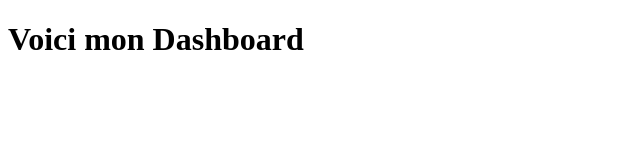
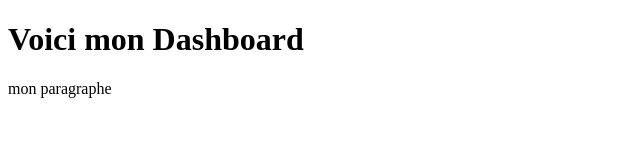
Before and after one commit to Zenitude/ecoleWeb-GitAndGithub, a plain HTML site: page Dashboard/index.html in a window 1280 px wide. Shown: the whole page, without its empty margins (0-640 px from the left). Drawn offline with Linux system fonts and the light colour scheme.

Commit message:
Ajout d'un paragraphe dans index.html

```diff
--- a/Dashboard/index.html
+++ b/Dashboard/index.html
@@ -8,5 +8,6 @@
 </head>
 <body>
     <h1>Voici mon Dashboard</h1>
+    <p>mon paragraphe</p>
 </body>
 </html>
```
